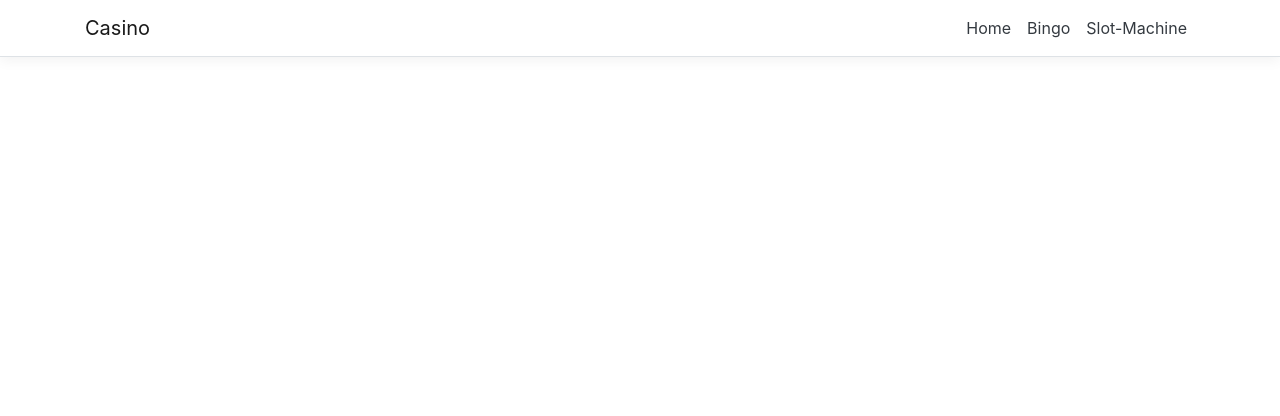
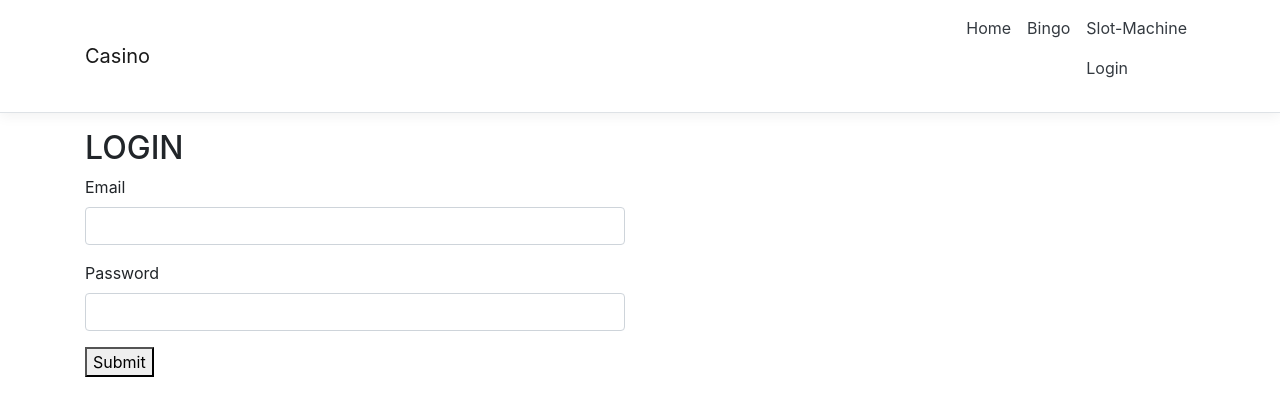
Before and after one commit to JAVABAUM/Test-IPA, a React (Create React App) app in the folder Test-IPA/ClientApp/: page /login in a window 1280 px wide. Shown: the top 416 px of the page. Built offline with nearby package versions, Linux system fonts and the light colour scheme.

Commit message:
added firebase, login and signup pages,

```diff
--- a/Test-IPA/ClientApp/src/App.js
+++ b/Test-IPA/ClientApp/src/App.js
@@ -2,9 +2,11 @@ import React, { Component } from 'react';
 import { Route } from 'react-router';
 import { Layout } from './components/Layout';
 import { Home } from './components/Home';
+import { PrivateRoute } from '../src/PrivateRoute';
 
 import './custom.css'
 import { Slotmachine } from './components/Slotmachine';
+import Login from './components/Login';
 
 export default class App extends Component {
   static displayName = App.name;
@@ -14,6 +16,7 @@ export default class App extends Component {
       <Layout>
             <Route exact path='/' component={Home} />
             <Route exact path='/slotmachine' component={Slotmachine} />
+            <Route exact path='/login' component={Login} />
       </Layout>
     );
   }
--- /dev/null
+++ b/Test-IPA/ClientApp/src/Auth.js
@@ -0,0 +1,19 @@
+// Import the functions you need from the SDKs you need
+import { initializeApp } from "firebase/app";
+// TODO: Add SDKs for Firebase products that you want to use
+// https://firebase.google.com/docs/web/setup#available-libraries
+
+// Your web app's Firebase configuration
+const firebaseConfig = {
+    apiKey: "AIzaSyA6ihfYDp-EoF1U76vXPRr7CAkg1TsDRco",
+    authDomain: "casino-d11a4.firebaseapp.com",
+    projectId: "casino-d11a4",
+    storageBucket: "casino-d11a4.appspot.com",
+    messagingSenderId: "1712249390",
+    appId: "1:1712249390:web:bac9b0785cceb2a2105dbf"
+};
+
+// Initialize Firebase
+const firebase = initializeApp(firebaseConfig);
+
+export default firebase;
--- /dev/null
+++ b/Test-IPA/ClientApp/src/PrivateRoute.js
@@ -0,0 +1,17 @@
+import React from 'react'
+import { Route, Redirect } from 'react-router-dom'
+
+import firebase from './Auth';
+
+export function PrivateRoute({ component: Component, ...rest }) {
+    const user = firebase.currentUser;
+
+    return (
+        <Route
+            {...rest}
+            render={(props) => {
+                return user ? <Component {...props} /> : <Redirect to="/login" />
+            }}
+        ></Route>
+    )
+}
--- a/Test-IPA/ClientApp/src/components/Home.js
+++ b/Test-IPA/ClientApp/src/components/Home.js
@@ -1,4 +1,6 @@
 import React, { Component } from 'react';
+import { Button } from 'bootstrap';
+import { Link } from 'react-router-dom';
 
 export class Home extends Component {
   static displayName = Home.name;
@@ -6,7 +8,25 @@ export class Home extends Component {
   render () {
     return (
       <div>
-        <h1>Welcome to the Javabaum Casino!</h1>
+            <h1>Welcome to the Javabaum Casino!</h1>
+
+            <div className="row">
+
+                <div className="col-5" />
+
+                <div className="col-2" >
+                    <Link to="/slotmachine">
+                    <button>Slotmachine</button>
+                        </Link>
+                </div>
+                <div className="col-2" >
+                    <Link to="/bingo">
+                    <button>Bingo</button>
+                    </Link>
+                </div>
+                <div className="col-5" />
+
+            </div>
       </div>
     );
   }
--- /dev/null
+++ b/Test-IPA/ClientApp/src/components/Login.jsx
@@ -0,0 +1,120 @@
+import { getAuth, signInWithEmailAndPassword, createUserWithEmailAndPassword } from 'firebase/auth';
+import '../Auth';
+import { BrowserRouter as Redirect } from "react-router-dom";
+import React, { Component } from 'react';
+
+
+function Login() {
+    return (
+        <>
+            <div className="login-container">
+                <div className="login-row row">
+                    <div className="col-6">
+                        <h2>LOGIN</h2>
+                        <form className="loginForm" onSubmit={(e) => login(e)}>
+                            <div className="mb-3">
+                                <label htmlFor="login-mail" className="form-label">
+                                    Email
+                </label>
+                                <input
+                                    type="email"
+                                    className="form-control"
+                                    id="login-mail"
+                                    aria-describedby="emailHelp"
+                                />
+                            </div>
+                            <div className="mb-3">
+                                <label htmlFor="login-password" className="form-label">
+                                    Password
+                </label>
+                                <input type="password" className="form-control" id="login-password" />
+                            </div>
+                            <button type="submit" className="login-button" >
+                                Submit
+              </button>
+                        </form>
+                        <label id="errorLogIn">
+
+                        </label>
+                    </div>
+                </div>
+            </div>
+
+        </>
+    );
+}
+
+function Signup() {
+    return (
+        <div className="col-6">
+            <h2>SIGNUP</h2>
+            <form id="signupForm" onSubmit={(e) => signup(e)}>
+                <div className="mb-3">
+                    <label htmlFor="signup-mail" className="form-label">
+                        Email
+                </label>
+                    <input
+                        type="email"
+                        className="form-control"
+                        id="signup-mail"
+                        aria-describedby="emailHelp"
+                    />
+                </div>
+                <div className="mb-3">
+                    <label htmlFor="signup-password" className="form-label">
+                        Password
+                </label>
+                    <input
+                        type="password"
+                        className="form-control"
+                        id="signup-password"
+                    />
+                </div>
+                <div className="mb-3">
+                    <label htmlFor="signup-name" className="form-label">
+                        Name
+                </label>
+                    <input type="text" className="form-control" id="signup-name" />
+                </div>
+                <button type="submit" className="login-button">
+                    Submit
+              </button>
+
+            </form>
+            <label id="errorSignUp">
+            </label>
+        </div>
+    );
+}
+
+export default Login;
+
+function login(e) {
+    e.preventDefault();
+    const auth = getAuth();
+    var mail = document.getElementById("login-mail").value;
+    var password = document.getElementById("login-password").value;
+    var error = document.getElementsByClassName("error").value;
+
+    signInWithEmailAndPassword(auth, mail, password).then((cred) => {
+        window.location.replace("/");
+        console.log(auth.currentUser);
+    }).catch((err) => {
+        console.log(err);
+        document.getElementById('error').innerHTML = 'Your Email or Password is incorrect';
+    })
+}
+
+function signup(e) {
+    e.preventDefault();
+    const auth = getAuth();
+    var mail = document.getElementById("signup-mail").value;
+    var password = document.getElementById("signup-password").value;
+
+    createUserWithEmailAndPassword(auth, mail, password).then((cred) => {
+        window.location.replace("shop");
+    }).catch((err) => {
+        console.log(err);
+        document.getElementById('errorSignUp').innerHTML = 'Please fill in all the fields';
+    })
+}
--- a/Test-IPA/ClientApp/src/components/NavMenu.js
+++ b/Test-IPA/ClientApp/src/components/NavMenu.js
@@ -2,6 +2,8 @@ import React, { Component } from 'react';
 import { Collapse, Container, Navbar, NavbarBrand, NavbarToggler, NavItem, NavLink } from 'reactstrap';
 import { Link } from 'react-router-dom';
 import './NavMenu.css';
+import firebase from '../Auth'
+import { getAuth } from 'firebase/auth';
 
 export class NavMenu extends Component {
   static displayName = NavMenu.name;
@@ -38,7 +40,13 @@ export class NavMenu extends Component {
                 </NavItem>
                 <NavItem>
                   <NavLink tag={Link} className="text-dark" to="/slotmachine">Slot-Machine</NavLink>
+
+                                {getAuth().currentUser ?
+                                    <NavLink tag={Link} className="text-dark" to="/profile"><p>Profile</p>
+                                    </NavLink> : <NavLink tag={Link} className="text-dark" to="/login"><p>Login</p>
+                                    </NavLink>}
                 </NavItem>
+
               </ul>
             </Collapse>
           </Container>
```
